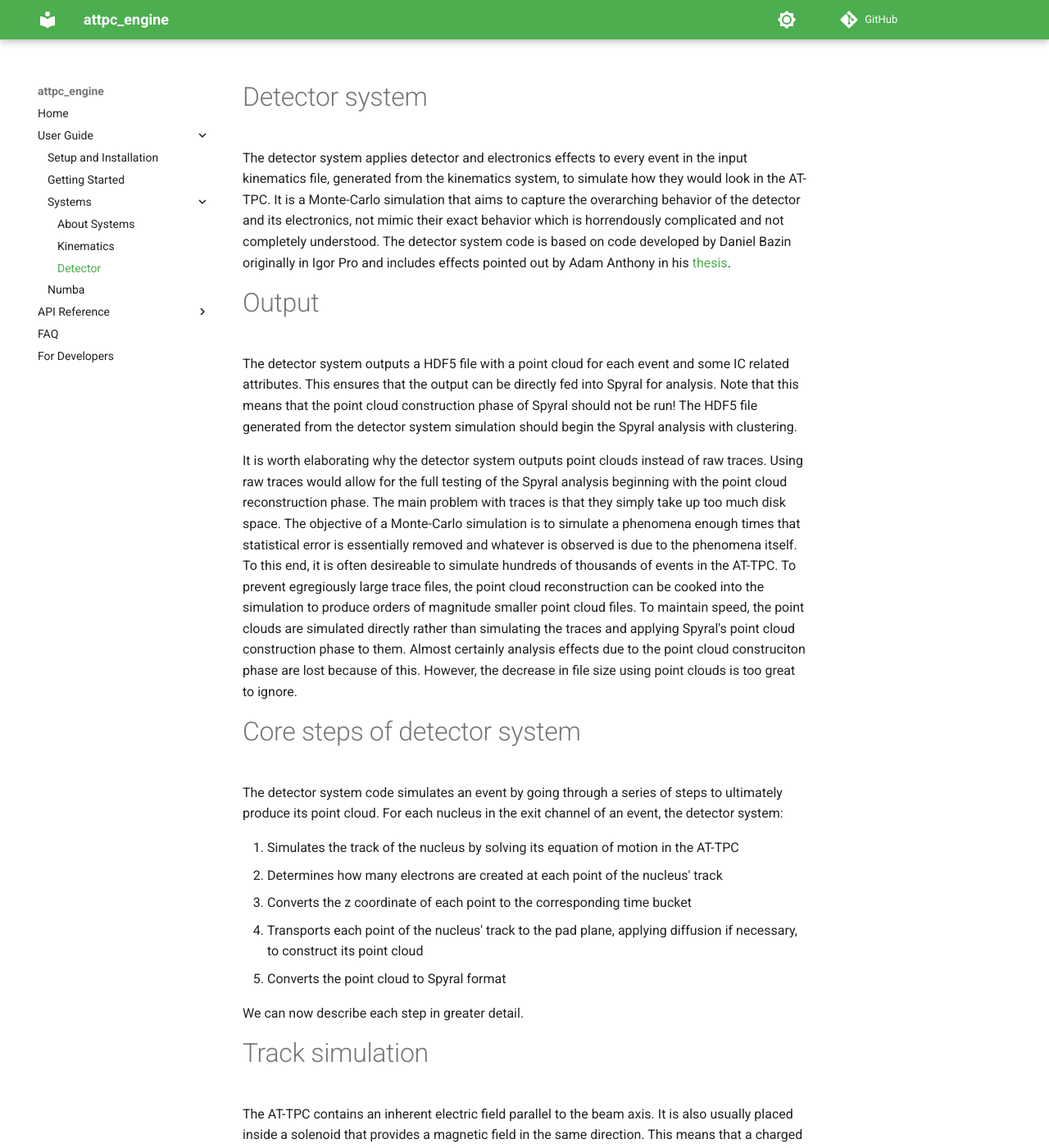
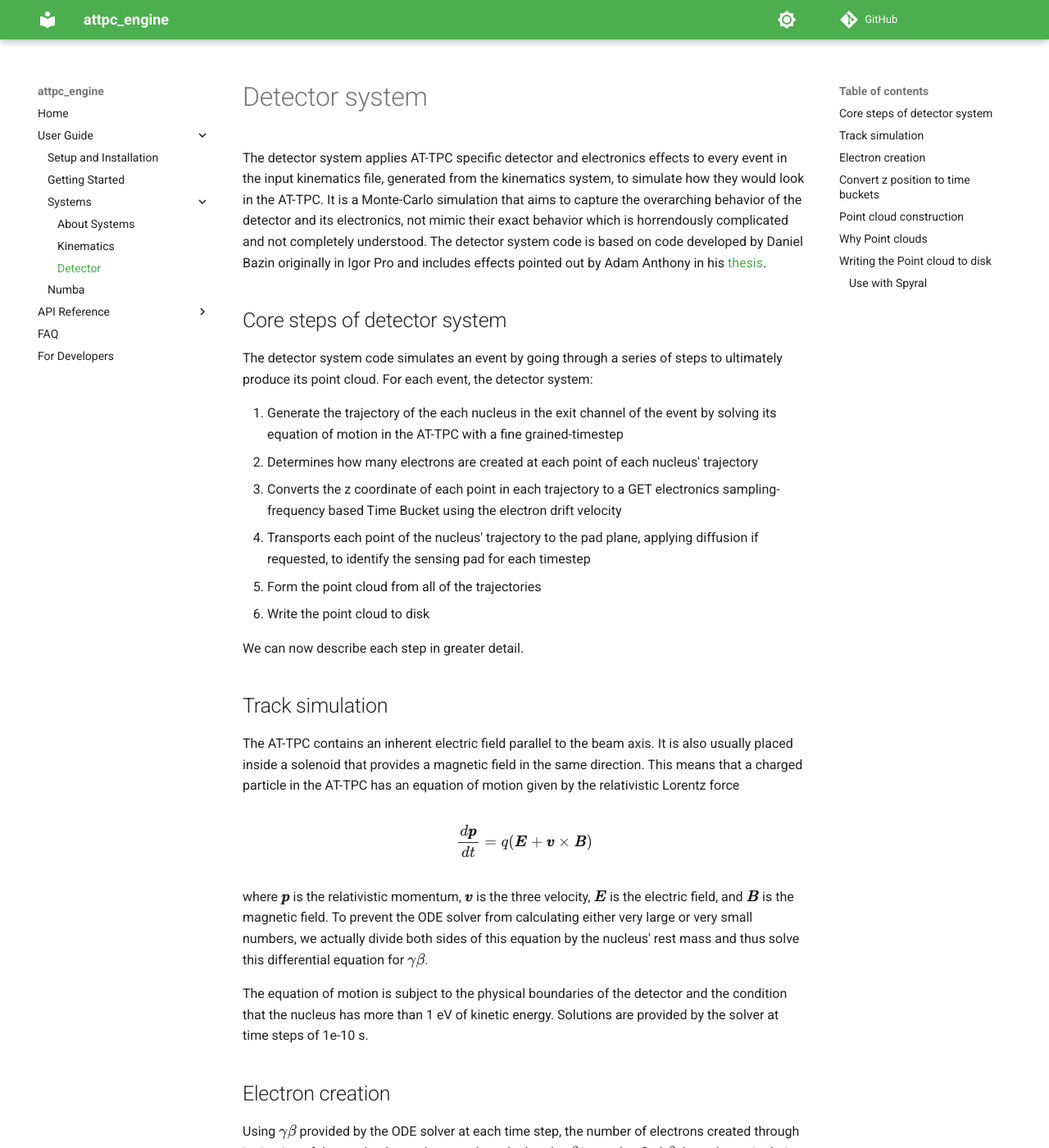
Before and after one commit to ATTPC/attpc_engine, an MkDocs documentation site: the page built from docs/user_guide/detector/index.md, in a window 1280 px wide and 1400 px high. Shown: the whole window at 82% size. Built offline with MkDocs 1.6.1 and Material for MkDocs 9.7.7, drawn with Linux system fonts in a browser that asks for light colours; comment, search, counter and statistics services are not loaded; some of the changed text lies outside the part shown.

Commit message:
Update docs. Fix example script for writer file size, directory path. Fix some of the docs around how the writer works, separate the concept from Spyral.

```diff
--- a/docs/user_guide/detector/index.md
+++ b/docs/user_guide/detector/index.md
@@ -1,26 +1,21 @@
 # Detector system
 
-The detector system applies detector and electronics effects to every event in the input kinematics file, generated from the kinematics system, to simulate how they would look in the AT-TPC. It is a Monte-Carlo simulation that aims to capture the overarching behavior of the detector and its electronics, not mimic their exact behavior which is horrendously complicated and not completely understood. The detector system code is based on code developed by Daniel Bazin originally in Igor Pro and includes effects pointed out by Adam Anthony in his [thesis](https://ezproxy.msu.edu/login?url=https://www.proquest.com/pqdtglobal1/dissertations-theses/fission-lead-region/docview/2855740534/sem-2?accountid=12598).
+The detector system applies AT-TPC specific detector and electronics effects to every event in the input kinematics file, generated from the kinematics system, to simulate how they would look in the AT-TPC. It is a Monte-Carlo simulation that aims to capture the overarching behavior of the detector and its electronics, not mimic their exact behavior which is horrendously complicated and not completely understood. The detector system code is based on code developed by Daniel Bazin originally in Igor Pro and includes effects pointed out by Adam Anthony in his [thesis](https://ezproxy.msu.edu/login?url=https://www.proquest.com/pqdtglobal1/dissertations-theses/fission-lead-region/docview/2855740534/sem-2?accountid=12598).
 
-# Output
+## Core steps of detector system
 
-The detector system outputs a HDF5 file with a point cloud for each event and some IC related attributes. This ensures that the output can be directly fed into Spyral for analysis. Note that this means that the point cloud construction phase of Spyral should not be run! The HDF5 file generated from the detector system simulation should begin the Spyral analysis with clustering.
+The detector system code simulates an event by going through a series of steps to ultimately produce its point cloud. For each event, the detector system:
 
-It is worth elaborating why the detector system outputs point clouds instead of raw traces. Using raw traces would allow for the full testing of the Spyral analysis beginning with the point cloud reconstruction phase. The main problem with traces is that they simply take up too much disk space. The objective of a Monte-Carlo simulation is to simulate a phenomena enough times that statistical error is essentially removed and whatever is observed is due to the phenomena itself. To this end, it is often desireable to simulate hundreds of thousands of events in the AT-TPC. To prevent egregiously large trace files, the point cloud reconstruction can be cooked into the simulation to produce orders of magnitude smaller point cloud files. To maintain speed, the point clouds are simulated directly rather than simulating the traces and applying Spyral's point cloud construction phase to them. Almost certainly analysis effects due to the point cloud construciton phase are lost because of this. However, the decrease in file size using point clouds is too great to ignore.
-
-# Core steps of detector system
-
-The detector system code simulates an event by going through a series of steps to ultimately produce its point cloud. For each nucleus in the exit channel of an event, the detector system:
-
-1. Simulates the track of the nucleus by solving its equation of motion in the AT-TPC
-2. Determines how many electrons are created at each point of the nucleus' track
-3. Converts the z coordinate of each point to the corresponding time bucket
-3. Transports each point of the nucleus' track to the pad plane, applying diffusion if necessary, to construct its point cloud
-4. Converts the point cloud to Spyral format
+1. Generate the trajectory of the each nucleus in the exit channel of the event by solving its equation of motion in the AT-TPC with a fine grained-timestep
+2. Determines how many electrons are created at each point of each nucleus' trajectory
+3. Converts the z coordinate of each point in each trajectory to a GET electronics sampling-frequency based Time Bucket using the electron drift velocity
+3. Transports each point of the nucleus' trajectory to the pad plane, applying diffusion if requested, to identify the sensing pad for each timestep
+5. Form the point cloud from all of the trajectories
+4. Write the point cloud to disk
 
 We can now describe each step in greater detail.
 
-# Track simulation
+## Track simulation
 
 The AT-TPC contains an inherent electric field parallel to the beam axis. It is also usually placed inside a solenoid that provides a magnetic field in the same direction. This means that a charged particle in the AT-TPC has an equation of motion given by the relativistic Lorentz force
 
@@ -32,7 +27,7 @@
 
 The equation of motion is subject to the physical boundaries of the detector and the condition that the nucleus has more than 1 eV of kinetic energy. Solutions are provided by the solver at time steps of 1e-10 s.
 
-# Electron creation
+## Electron creation
 
 Using $\gamma \beta$ provided by the ODE solver at each time step, the number of electrons created through ionization of the gas by the nucleus can be calculated. $\gamma \beta$ is used to find $\beta$ through manipulation of the $\gamma$ factor equation. $\gamma \beta$ is divided by $\beta$ to uncouple $\gamma$ which is then used in the relativistic kinetic energy formula to find the kinetic energy of the nucleus at that point. The difference in energy between two successive points in the trajectory is defined as the energy lost by the nucleus at the point at the later time.
 
@@ -40,7 +35,7 @@
 
 Only an integer amount of electrons can be made. Trunction is applied and points with less than one electron made are removed from the track.
 
-# Convert z position to time buckets
+## Convert z position to time buckets
 
 The GET electronics records information in discrete time intervals called time buckets. The trajectory of the nucleus returned from the ODE solver is described by three Cartesian coordinates. The z coordinate of each point then must be converted to time buckets. The formula to convert the z coordinate $z_{coord}$ to time buckets $z_{tb}$ is given by
 
@@ -52,9 +47,9 @@
 
 Two important points are made about this equation. First, $z_{coord}$ is subtracted from $l$. This is because the coordinate system used has the AT-TPC window at $z=0$ and the micromegas at $z=l$ and time buckets are recorded with respect to the micromegas (electrons drift towards it). Second, the resulting time bucket has $m_{tb}$ added to it. This is due to the fact that the micromegas edge of the detector does not necessarily correspond to a time bucket of zero. A similar statement can be made for the window edge of the detector; it does not necessarily correspond to the maximum recordable time bucket.
 
-# Point cloud construction
+## Point cloud construction
 
-Each point in the point cloud has three pieces of information recorded: the pad it belongs to, how many electrons it contains, and its time bucket. Point cloud construction primarily deals with determining the first two from the calculated points in the nucleus' trajectory. There are two ways to construct a point cloud, and we start by describing the simple case of no transverse diffusion.
+A point cloud is an Nx3 matrix, where each row corresponds to a point containing the following information: sensing pad number, detection time in GET Time Buckets, and the number of electrons detected. Point cloud construction primarily deals with determining the first two from the calculated points in the nucleus' trajectory. There are two ways to create a point cloud, and we start by describing the simple case of no transverse diffusion.
 
 When the transverse diffusion is specified to be zero, point clouds are constructed from what we call "point transport" where the trajectory is projected onto the pad plane and the pad that each point hits is found from a lookup table. In this scheme, the electrons are not spread and hence the number of electrons that hit each pad is trivially the number of electrons at each point of the trajectory.
 
@@ -70,8 +65,16 @@
 
 In this simulation, we only allow for transverse diffusion. Although longitudinal diffusion exists, it is not included. The reason is that it was found in early iterations of this simulation to not matter. Only for large longitudinal diffusion values noticeable effects were observed.
 
-# Format the point cloud
+## Why Point clouds
 
-The final step of the detector simulation is to convert the simulated point cloud to Spyral format. We will avoid discussing what Spyral exactly expects since it is written in the Spyral documentation. We want to point out, though, that the defined SimulationWriter class allows for the user to easily implement a custom converter to write the simulated data to any format, or include any extra information, they may want. This is highly relevant for individuals who have tweaked Spyral. For example, take someone who has changed base Spyral to write point clouds that inlcude extra information. In order for the simulation to work with their code, they will have to write a custom converter that adds the extra fields to the simulated point clouds.
+It is worth elaborating why the detector system outputs point clouds instead of raw traces. Using raw traces would allow for the full testing of AT-TPC analysis beginning with the signal analysis. As with any Monte Carlo simulation, attpc_engine needs enough samples to converge upon a meaningful result. To this end, it is often desireable to simulate a large numbber (more than 100,000) of events in the AT-TPC. Traces require such a large memory footprint, both on disk and in memory, that they are prohibitive to simulating enough samples to reach convergence. Additionally, methods which effectively mimic the True response of the AT-TPC pad plane and electronics are often dubious, relying on approximations that are hard to validate.
 
-The only Spyral point cloud fields that require special consideration are the amplitude and integral of the point. Recall that the simulation has only recorded the number of electrons at each point. In real data, the amplitude and integral refer to the electrical signal induced by the drifting electrons on a pad. It is from such a signal that a real point cloud is created. This is to say that in order to find these two parameters from the number of electrons created at a point, we need to know the response of the electronics. At the present time, the simulation uses the theoretically derived response function provided by the chip manufacturer to estimate these quantities.
+## Writing the Point cloud to disk
+
+The final step of the process is to write the simulated detector response to disk. attpc_engine aims to be analysis agnostic, and as such does not fomrally define the format of the output. Instead, attpc_engine provides a `SimulationWriter` [protocol](https://typing.readthedocs.io/en/latest/spec/protocol.html#protocols) class. Users can define their own writer, so long as it implements the methods required by the `SimulationWriter` protocol.
+
+### Use with Spyral
+
+For convience, attpc_engine includes a `SpyralWriter`, which will output a HDF5 file formatted to mimic [Spyral](https://attpc.github.io/Spyral), the AT-TPC group-supported analysis framework. `SpyralWriter` also includes the useful feature of splitting the output into multiple files based on file size, which can help take advantage of parallel analysis pipelines. Note that attpc_engine does not claim to provide values in the integral or amplitude fields of a Spyral point cloud that will match real data; `SpyralWriter` use the [theoretical response function](https://www.sciencedirect.com/science/article/pii/S0168900216309408?casa_token=DAWbhPvX49MAAAAA:Zen7nFs-pgG9wu__g0rrzus01B1pa7ZYspbz_KOnn-dZyhXNglEqtgywFKwYrvKKsIwEY10n49XV) of the GET electronics to make an attempt to approximate the amplitude and integral, but this should be regarded as dubious at best.
+
+Given that attpc_engine outputs point clouds, the results should not be run through the PointcloudPhase, rather starting directly with the ClusterPhase. Note that because Spyral expects trace data, one will need to "fake" the trace datapath. The simplest way to do this is to point the trace path to the Pointcloud directory of the workspace. Just be sure not to run the PointcloudPhase in this case!
```
Also changed, not shown: docs/faq.md (+4 -1 lines), docs/for_devs.md (+2 -2 lines), docs/user_guide/getting_started.md (+9 -9 lines).
